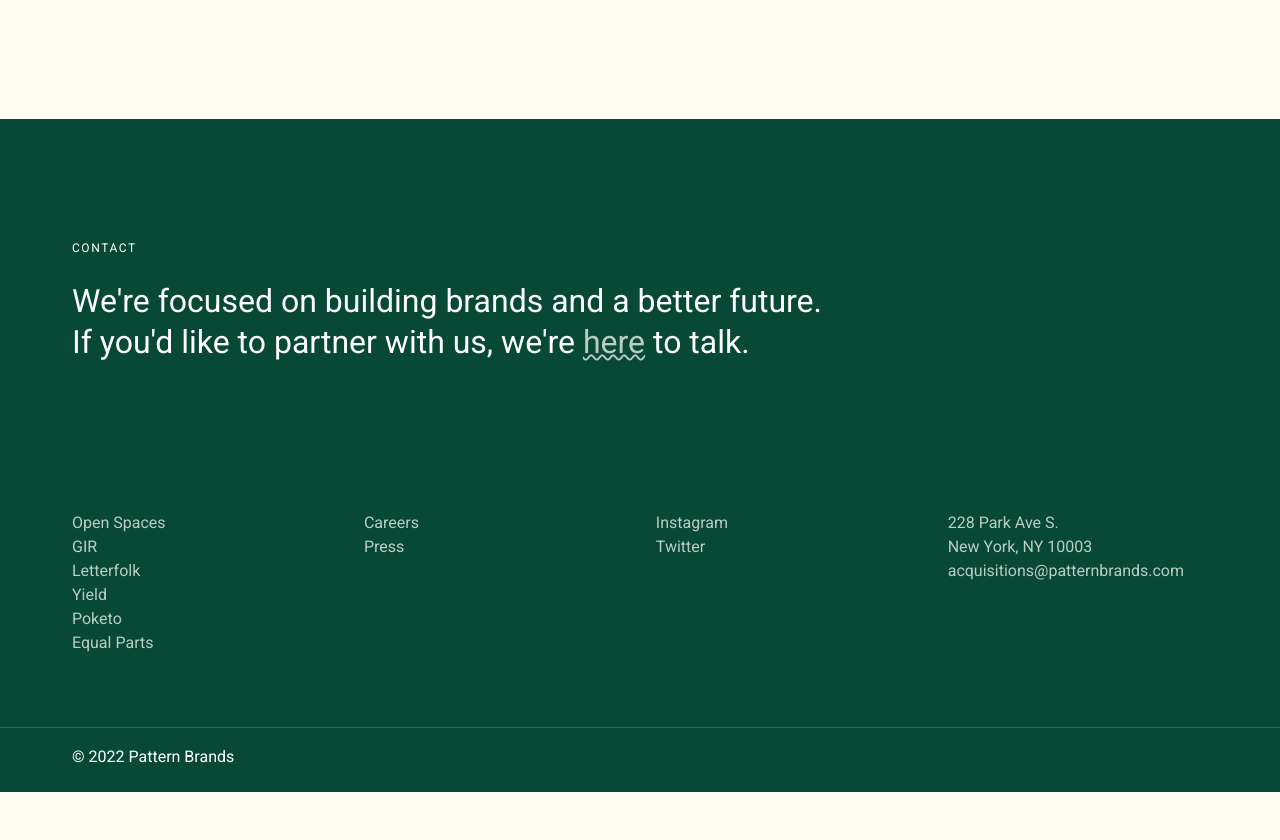
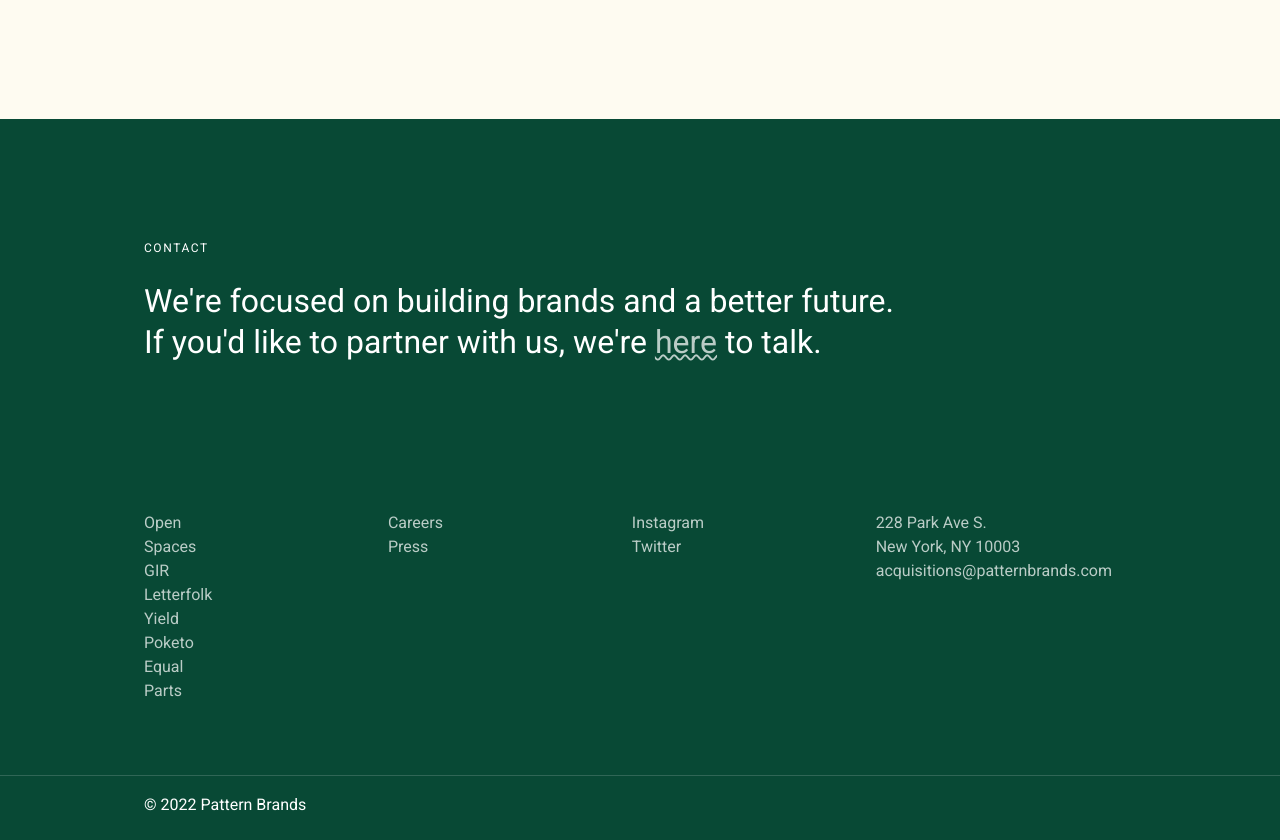
Before and after one commit to EndyPlus/PatternBrandsLayout, a plain HTML site: page index.html in a window 1280 px wide. Shown: the part 2495-3335 px from the top of the page. Before the commit the page ends 3287 px from the top, so only its background shows below. Drawn offline with Linux system fonts and the light colour scheme.

Commit message:
fix container  padding

```diff
--- a/index.html
+++ b/index.html
@@ -16,6 +16,7 @@
         </ul>
       </nav>
     </header>
+    <div class="container">
       <main class="main">
         <section class="welcome">
           <p class="welcome__comment">BUSINESS thoughts &#128173;</p>
@@ -66,7 +67,9 @@
                     Selling Your Shopify <br />
                     Brand: An Introduction
                   </h4>
-                <p class="explore__card-subtitle">Mergers & Acquisitions 101</p>
+                  <p class="explore__card-subtitle">
+                    Mergers & Acquisitions 101
+                  </p>
                 </a>
               </div>
               <div class="explore__card explore__card_bigger">
@@ -80,7 +83,9 @@
                     5 Reasons We Are <br />
                     Optimistic for 2023
                   </h4>
-                <p class="explore__card-subtitle">MERGERS & ACQUISITIONS 101</p>
+                  <p class="explore__card-subtitle">
+                    MERGERS & ACQUISITIONS 101
+                  </p>
                 </a>
               </div>
               <div class="explore__card">
@@ -94,7 +99,9 @@
                     Why Right Now is a Great <br />
                     Time to Sell Your Brand
                   </h4>
-                <p class="explore__card-subtitle">MERGERS & ACQUISITIONS 101</p>
+                  <p class="explore__card-subtitle">
+                    MERGERS & ACQUISITIONS 101
+                  </p>
                 </a>
               </div>
               <div class="explore__card">
@@ -108,7 +115,9 @@
                     Selling Your Shopify <br />
                     Brand: Week 1
                   </h4>
-                <p class="explore__card-subtitle">MERGERS & ACQUISITIONS 101</p>
+                  <p class="explore__card-subtitle">
+                    MERGERS & ACQUISITIONS 101
+                  </p>
                 </a>
               </div>
               <div class="explore__card">
@@ -148,12 +157,15 @@
           </div>
         </section>
       </main>
+    </div>
     <footer class="footer">
+      <div class="container">
         <div class="footer__contacts">
           <p class="footer__contact-subtitle">CONTACT</p>
           <h2 class="footer__title">
             We're focused on building brands and a better future. <br />
-          If you'd like to partner with us, we're <a href="#">here</a> to talk.
+            If you'd like to partner with us, we're <a href="#">here</a> to
+            talk.
           </h2>
           <div class="footer__contact-links">
             <ul class="footer__list">
@@ -189,6 +201,7 @@
             </ul>
           </div>
         </div>
+      </div>
       <div class="footer__bottom">
         <p class="footer__bottom-desc">&copy; 2022 Pattern Brands</p>
       </div>
--- a/styles.css
+++ b/styles.css
@@ -21,6 +21,7 @@
 
 body {
   background-color: #fefbf1;
+  /* width: 100%; */
 }
 
 li {
@@ -38,8 +39,7 @@
   justify-content: center;
   align-items: center;
 }
-/* .header__nav {
-} */
+
 .header__list {
   display: flex;
   justify-content: space-around;
@@ -64,11 +64,18 @@
   border-color: var(--main-color);
 }
 
+/* Container */
+
+.container {
+  padding: 0 72px 0 72px;
+}
+
 /* Main */
 
 .main {
   display: flex;
   flex-direction: column;
+  /* align-items: center;  */
   min-height: 100vh;
 }
 
@@ -117,6 +124,8 @@
   gap: 60px;
 
   padding-bottom: 122px;
+
+  /* outline: 2px red solid; */
 }
 
 .explore__card {
@@ -236,9 +245,13 @@
 
 .footer__bottom {
   border-top: 1px rgba(255, 255, 255, 0.16) solid;
-  padding: 19px 0 26px 72px;
+  padding: 19px 0 26px 144px;
 }
 
-/* .footer__bottom-desc {
+/* @media (max-width: 1200px) {
+  .explore__cards {
+    grid-template-columns: repeat(2, 1fr);
 
+    outline: 2px green solid;
+  }
 } */
```
Lines whose indentation alone changed are shown as unchanged.
